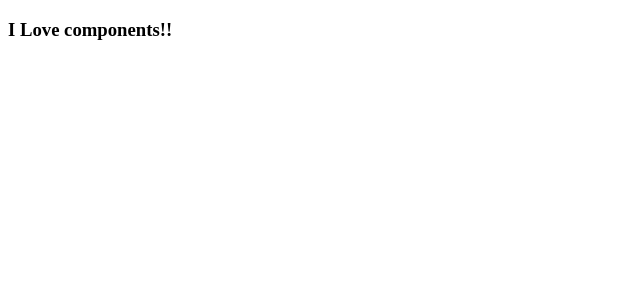
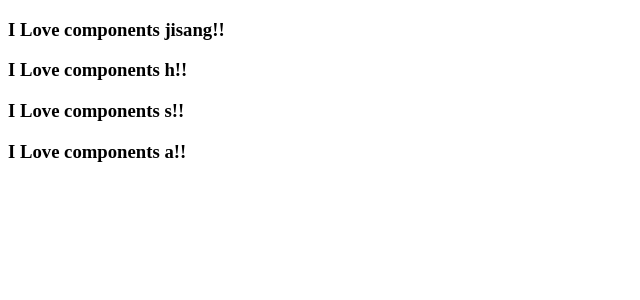
Before and after one commit to dovigod/react_tester, a React (Create React App) app: page / in a window 1280 px wide. Shown: the top 300 px of the page, without its empty margins (0-640 px from the left). Built offline with nearby package versions, Linux system fonts and the light colour scheme.

Commit message:
props magic

```diff
--- a/src/App.js
+++ b/src/App.js
@@ -1,9 +1,9 @@
 
 
 
-const Tester = (props) =>{
-  console.log(props)
-  return <h3> I Love components!!</h3>
+const Tester = ({name}) =>{
+  console.log(name)
+  return <h3> I Love components {name}!!</h3>
 }
 
 function App() {
@@ -11,7 +11,10 @@ function App() {
     <>
     <div className="App">
     </div>
-    <Tester name="jisang" potato = {true} someThing ={[1,2,3,4,5,false]}/>
+    <Tester name="jisang"/>
+    <Tester name="h"/>
+    <Tester name="s"/>
+    <Tester name="a"/>
     </>
 
   );
@@ -20,8 +23,7 @@ function App() {
 export default App;
 
 /* note
-how to send data to child component
- name="jisang"
- name => prop
- 'jisnag' = value
+props decomposing
+
+reusable components with modifing props
 */
```
